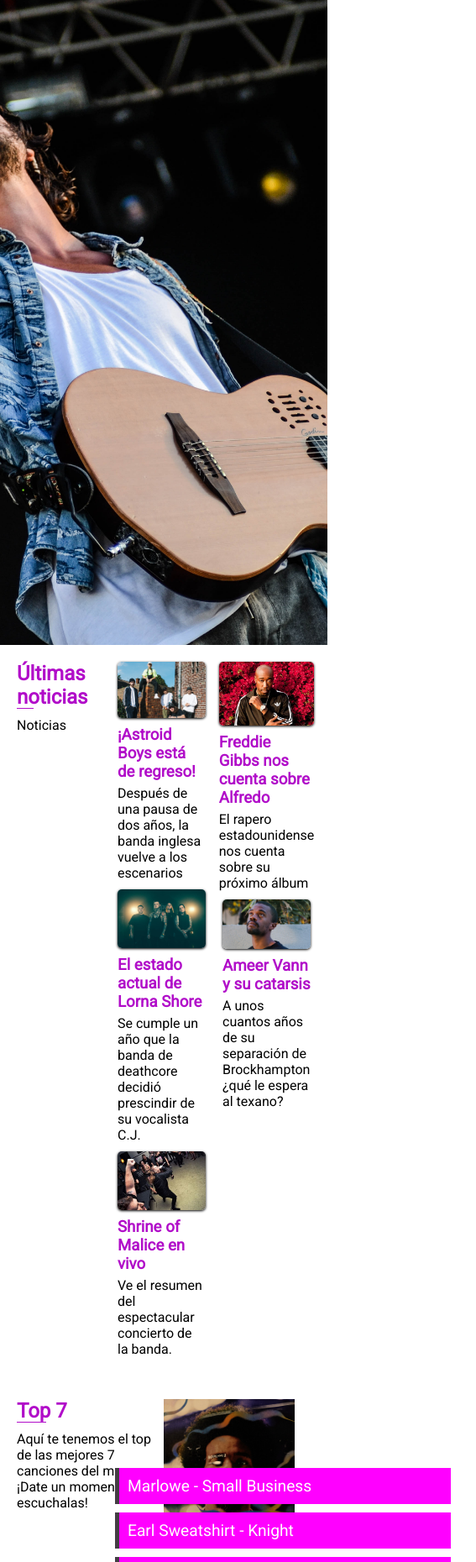
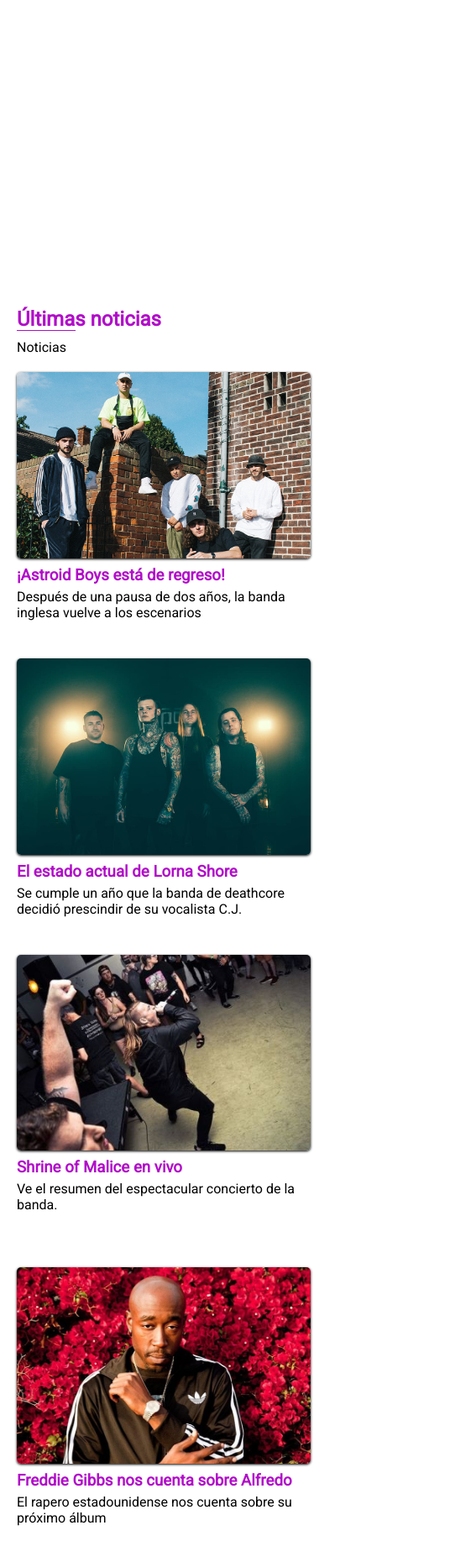
Before and after one commit to abrahham/tone, a plain HTML site: page index.html in a window 390 px wide. Shown: the part 140-2000 px from the top of the page at 84% size, 567 px wide, since content can reach past the window. Drawn offline with Linux system fonts and the light colour scheme.

Commit message:
Arreglos en responsividad

```diff
--- a/css/main.css
+++ b/css/main.css
@@ -33,7 +33,7 @@ nav li:hover {
 	border-bottom: 3px solid var(--primario);
 }
 .panel {
-	min-height: 100vh;
+	min-height: 50vh;
 	padding: 20px;
 	width: 100%;
 }
@@ -50,11 +50,6 @@ nav li:hover {
   	height  : 1px;
   	width   : 20%;
   	border-bottom: 1px solid var(--secundario);
-}
-.p-fondo {
-	background-repeat: no-repeat;
-	background-size: cover;
-	background-position: center;
 }
 .btn {
 	border: none;
@@ -117,17 +112,16 @@ nav li:hover {
 }
 #contenedor-lista {
 	top: 40%;
-	right: 110%;
+	left: -50%;
 	position: absolute;
 	display: inline-block;
-	width: 40%;
+	min-width: 400px;
 }
 #top ul {
 	list-style: none;
 }
 #top li {
 	border-left: 5px solid var(--primario);
-	min-width: 400px;
 	cursor: pointer;
 	padding: 10px;
 	font-size: 1.2rem;
@@ -159,3 +153,28 @@ nav li:hover {
 .imagen-resenia > div {
 	padding: 10px;
 }
+
+/* Media queries */
+@media only screen and (max-width: 600px) {
+	#noticias, #resenias, #top {
+		grid-template-columns: 1fr;
+
+	}
+	#top-showcase {
+		margin-top: 10px;
+		width: auto;
+		height: 60vw;
+	}
+	#contenedor-lista {
+		min-width: inherit;
+		padding: 0;
+		left: 0%;
+		top: 0%;
+	}
+	#contenedor-lista li {
+		padding: 5px;
+		opacity: 0.7;
+		margin-bottom: 0;
+		border-bottom: 1px solid var(--primario);
+	}
+}
--- a/index.html
+++ b/index.html
@@ -4,6 +4,7 @@
 	<title></title>
 	<link rel="stylesheet" type="text/css" href="css/main.css"/>
 	<link rel="stylesheet" href="https://fonts.googleapis.com/css?family=Roboto">
+	<meta name="viewport" content="width=device-width, initial-scale=1.0">
 </head>
 <body>
 	<nav>
@@ -11,10 +12,10 @@
 			<li><a>Tone</a></li>
 			<li><a href="#noticias">Noticias</a></li>
 			<li><a href="#top">Top 7</a></li>
-			<li><a>Reseñas</a></li>
+			<li><a href="#resenias">Reseñas</a></li>
 		</ul>
 	</nav>
-	<div style="background-image: url('img/artista.jpg');" class="panel p-fondo" id="land">
+	<div class="panel" id="land">
 		<h1>Tone</h1>
 	</div>
 	<div class="panel" id="noticias">
```
